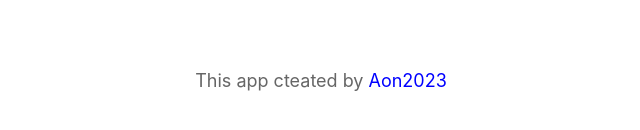
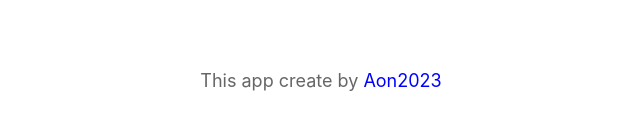
Before and after one commit to alisafaa123/JsTask, a plain HTML site: page inedx.html in a window 1280 px wide. Shown: the part 572-702 px from the top of the page, 319-959 px from the left. Drawn offline with Linux system fonts and the light colour scheme.

Commit message:
version 1.1.1

```diff
--- a/inedx.html
+++ b/inedx.html
@@ -31,7 +31,7 @@
     </div>
     <div class="footer">
         <div class="container">
-            <p>This app cteated by <span>Aon2023</span></p>
+            <p>This app create by <span>Aon2023</span></p>
         </div>
     </div>
 </body>
```
